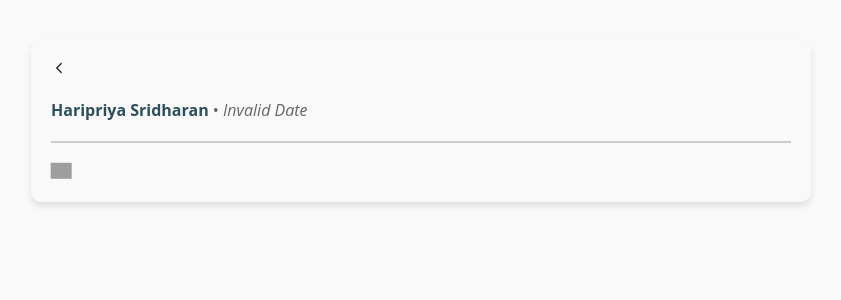
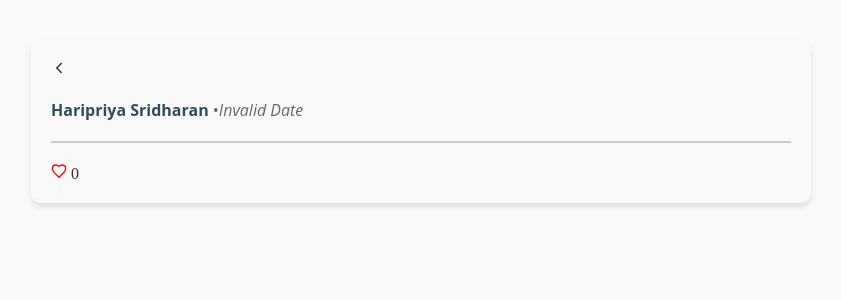
Before and after one commit to hp-qwlt/my-rss-reader, a React (Create React App) app: page /post in a window 1280 px wide. Shown: the top 300 px of the page, without its empty margins (219-1060 px from the left). Built offline with nearby package versions, Linux system fonts and the light colour scheme; no server answers; grey boxes are pictures that could not be loaded.

Commit message:
updated likes logic

```diff
--- a/src/Post.js
+++ b/src/Post.js
@@ -1,8 +1,8 @@
-import React, { useState, useEffect, useContext } from 'react';
+import React, { useState, useEffect } from 'react';
 import { useNavigate, useLocation } from 'react-router-dom';
 import parse from 'html-react-parser';
 import './Post.css';
-import { LikesContext } from './likesContext';
+import { useLikes } from './likesContext';
 import { IoIosArrowBack } from 'react-icons/io';
 
 const Post = () => {
@@ -10,71 +10,85 @@ const Post = () => {
   const [postTitle, setPostTitle] = useState('');
   const [postDate, setPostDate] = useState('');
   const [postCategory, setPostCategory] = useState('');
-  const { likesData } = useContext(LikesContext);
-  const [likesCount, setLikesCount] = useState(0); // State for likes count
+  const { likesData, updateLikesData } = useLikes();
+  const [likesCount, setLikesCount] = useState(0);
+  const [isLiked, setIsLiked] = useState(false);
   const location = useLocation();
-  const navigate = useNavigate(); // Using useNavigate instead of useHistory
+  const navigate = useNavigate();
 
   useEffect(() => {
-    const parsePostContent = () => {
-      const searchParams = new URLSearchParams(location.search);
-      const content = searchParams.get('content');
-      const title = searchParams.get('title');
-      const date = searchParams.get('pubDate');
-      const category = searchParams.get('category');
+    const params = new URLSearchParams(location.search);
+    const content = params.get('content');
+    const title = params.get('title');
+    const date = params.get('pubDate');
+    const category = params.get('category');
+
     const cleanedContent = content ? content.replace(/(<br\s*\/?>\s*){2,}/gi, '<br>').replace(/(<br>\s*<\/(ul|p|li)>)/gi, '</$2>') : '';
+
     setPostDate(date || '');
     setPostCategory(category || '');
     setPostContent(cleanedContent || '');
     setPostTitle(title || '');
+
+    // Update likes count and liked status based on fetched likes data
+    const postLikesData = likesData.find(like => like.title === title);
+    if (postLikesData) {
+      setLikesCount(postLikesData.likesCount);
+      setIsLiked(postLikesData.isLiked);
+    } else {
+      setLikesCount(0);
+      setIsLiked(false);
+    }
+  }, [location, likesData]);
+
+  const handleGoBack = () => {
+    navigate(-1);
   };
 
-    parsePostContent();
-  }, [location]);
+  const handleLikeToggle = async () => {
+    const newIsLiked = !isLiked;
+    const updatedLikesCount = newIsLiked ? parseInt(likesCount) + 1 : parseInt(likesCount) - 1;
 
-  useEffect(() => {
-    if (likesData) {
-      const postLikesData = likesData.find(like => like.title === postTitle);
-      setLikesCount(postLikesData ? postLikesData.likesCount : 0);
+    try {
+      const response = await fetch('https://api.haripriya.org/update-likes', {
+        method: 'POST',
+        headers: {
+          'Content-Type': 'application/json'
+        },
+        body: JSON.stringify({ title: postTitle, likesCount: updatedLikesCount.toString() })
+      });
+      const data = await response.json();
+      if (response.ok) {
+        updateLikesData(likesData.map(like => like.title === postTitle ? { ...like, likesCount: updatedLikesCount, isLiked: newIsLiked } : like));
+        setIsLiked(newIsLiked);
+        setLikesCount(updatedLikesCount);
+      } else {
+        throw new Error(data.message || 'Failed to update the like status on the server.');
       }
-  }, [likesData, postTitle]);
-
-  const formatDate = (dateString) => {
-    const date = new Date(dateString);
-    const options = { month: 'short', day: 'numeric', year: 'numeric' };
-    return date.toLocaleDateString('en-US', options);
-  };
-
-  const handleGoBack = () => {
-    navigate(-1); // Navigate back one step
+    } catch (error) {
+      console.error('Failed to update likes:', error);
+      // No need to revert isLiked or likesCount since they weren't changed yet
+    }
   };
 
   return (
     <div className="post-container">
       <div className="back-button" onClick={handleGoBack}>
-        <IoIosArrowBack className="back-icon" style={{cursor:'pointer'}}/>
+        <IoIosArrowBack className="back-icon" style={{ cursor: 'pointer' }} />
       </div>
       <h1 className="post-title">{parse(postTitle)}</h1>
       <div className="post-meta">
-        <span className="author-name">Haripriya Sridharan</span> &bull;&nbsp;
-        <span className="post-date">{parse(formatDate(postDate))}</span>
-        <hr/>
+        <span className="author-name">Haripriya Sridharan</span> &bull;
+        <span className="post-date">{parse(new Date(postDate).toLocaleDateString('en-US', { month: 'short', day: 'numeric', year: 'numeric' }))}</span>
+        <hr />
       </div>
       <div className="post-content">{parse(postContent)}</div>
-      {likesCount ? (
-        <span>
-          <svg stroke="currentColor" fill="currentColor" strokeWidth="2" viewBox="0 0 24 24" color="black" height="1em" width="1em" xmlns="http://www.w3.org/2000/svg" style={{ color: 'black', fill: 'white', stroke: 'red' }}>
-            <path style={{display:'none'}} fill="none" d="M0 0h24v24H0z"></path>
+      <span onClick={handleLikeToggle} style={{ cursor: 'pointer' }}>
+        <svg stroke="currentColor" fill="currentColor" strokeWidth="2" viewBox="0 0 24 24" height="1em" width="1em" style={{ color: 'black', fill: isLiked ? 'red' : 'none', stroke: isLiked ? 'none' : 'red' }}>
           <path d="m12 21.35-1.45-1.32C5.4 15.36 2 12.28 2 8.5 2 5.42 4.42 3 7.5 3c1.74 0 3.41.81 4.5 2.09C13.09 3.81 14.76 3 16.5 3 19.58 3 22 5.42 22 8.5c0 3.78-3.4 6.86-8.55 11.54L12 21.35z"></path>
         </svg>
-          &nbsp;
-          <span>{likesCount}</span>
+        &nbsp;{likesCount}
       </span>
-      ) : (
-        <div id="heart">
-          <img className="bottom" src="https://images.freeimages.com/image/previews/a7f/pink-love-heart-png-design-5692900.png" width="20px" />
-        </div>
-      )}
     </div>
   );
 };
--- a/src/RSSFeed.js
+++ b/src/RSSFeed.js
@@ -1,9 +1,9 @@
-import React, { useState, useEffect, useContext } from 'react';
+import React, { useState, useEffect } from 'react';
 import { useNavigate } from 'react-router-dom';
 import { RiLoader2Line } from 'react-icons/ri'; // Import loader icon
-import { MdHome, MdFavorite } from 'react-icons/md'; // Import Material Design home and favorite icons
+import { MdHome } from 'react-icons/md'; // Import Material Design home icon
 import './RSSFeed.css'; // Import CSS for styling
-import { LikesContext } from './likesContext'; // Import the LikesContext
+import { useLikes } from './likesContext'; // Import the LikesContext
 
 const targetUrl = 'https://api.haripriya.org/rss-feed';
 const targetUrlScrape = 'https://api.haripriya.org/scrape';
@@ -13,17 +13,12 @@ const RSSFeed = () => {
   const [selectedCategory, setSelectedCategory] = useState('');
   const [filteredFeedItems, setFilteredFeedItems] = useState([]);
   const [loading, setLoading] = useState(true);
-  const [likesLoading, setLikesLoading] = useState(true);
-  const [likedItems, setLikedItems] = useState([]); // State to keep track of liked items
   const navigate = useNavigate();
-  const { likesData } = useContext(LikesContext);
-
-
-  useEffect(() => {
-  }, [likesData]);
+  const { likesData, updateLikesData } = useLikes();
 
   useEffect(() => {
     const fetchRSSFeed = async () => {
+      setLoading(true);
       try {
         const response = await fetch(targetUrl);
         const data = await response.text();
@@ -51,47 +46,36 @@ const RSSFeed = () => {
   }, []);
 
   useEffect(() => {
-    if (selectedCategory) {
-      const filteredItems = feedItems.filter(item => item.category === selectedCategory);
-      setFilteredFeedItems(filteredItems);
-    } else {
-      setFilteredFeedItems(feedItems);
-    }
+    setFilteredFeedItems(selectedCategory ? feedItems.filter(item => item.category === selectedCategory) : feedItems);
   }, [selectedCategory, feedItems]);
 
-  useEffect(() => {
-    const fetchLikesData = async () => {
+  const handleLikeToggle = async (title) => {
+    const isAlreadyLiked = likesData.some(like => like.title === title && like.isLiked);
+    const newLikesCount = isAlreadyLiked ? parseInt(likesData.find(like => like.title === title).likesCount) - 1 : parseInt(likesData.find(like => like.title === title).likesCount) + 1;
+
+    const updatedLikesData = likesData.map(like => {
+      if (like.title === title) {
+        return { ...like, likesCount: newLikesCount.toString(), isLiked: !isAlreadyLiked };
+      }
+      return like;
+    });
+
+    updateLikesData(updatedLikesData);
+
     try {
-        const response = await fetch(targetUrlScrape);
-        const data = await response.json();
-        // setLikesData(data);
-        setLikesLoading(false);
+      const response = await fetch('https://api.haripriya.org/update-likes', {
+        method: 'POST',
+        headers: {
+          'Content-Type': 'application/json'
+        },
+        body: JSON.stringify({ title, likesCount: newLikesCount.toString() })
+      });
+      if (!response.ok) throw new Error('Failed to update likes');
     } catch (error) {
-        console.error('Error fetching likes data:', error);
-        setLikesLoading(false);
+      console.error('Failed to update likes in Redis:', error);
+      // Revert the likes data in case of error
+      updateLikesData(likesData);
     }
-    };
-    fetchLikesData();
-  }, []);
-
-  const handleReadMore = (content, title, pubDate, category,likesCount) => {
-    navigate(`/post?pubDate=${encodeURIComponent(pubDate)}&category=${encodeURIComponent(category)}&title=${encodeURIComponent(title)}&content=${encodeURIComponent(content)}`);
-  };
-
-  const handleImageLoad = (index) => {
-    const updatedFeedItems = [...feedItems];
-    updatedFeedItems[index].imageLoading = false;
-    setFeedItems(updatedFeedItems);
-  };
-
-  const handleLikeToggle = (title) => {
-    setLikedItems(prevLikedItems => {
-      if (prevLikedItems.includes(title)) {
-        return prevLikedItems.filter(item => item !== title);
-      } else {
-        return [...prevLikedItems, title];
-      }
-    });
   };
 
   return (
@@ -120,49 +104,26 @@ const RSSFeed = () => {
             <li key={index} className="rss-feed-item">
               <div className="rss-feed-item-image">
                 {item.enclosure && (
-                  <>
                   <img
                     src={item.enclosure}
                     alt="Enclosure"
-                      className={`enclosure-image ${item.imageLoading ? 'hide' : ''}`}
-                      onLoad={() => handleImageLoad(index)}
-                      onClick={() => {
-                        const postLikesData = likesData ? likesData.find(like => like.title === item.title) : [];
-                        const likesCount = postLikesData ? postLikesData.likesCount : 0;
-                        handleReadMore(item.content, item.title, item.pubDate, item.category, likesCount)}
-                      }
+                    className="enclosure-image"
+                    onLoad={() => setFeedItems(feedItems.map((fi, fiIndex) => fiIndex === index ? {...fi, imageLoading: false} : fi))}
                   />
-                  </>
                 )}
               </div>
               <div className="rss-feed-item-content">
-                <h2 className="rss-feed-item-title" onClick={() => {
-                  const postLikesData = likesData.find(like => like.title === item.title);
-                  const likesCount = postLikesData ? postLikesData.likesCount : 0;
-                  handleReadMore(item.content, item.title, item.pubDate, item.category, likesCount)}
-                }>{item.title}</h2>
+                <h2 className="rss-feed-item-title" onClick={() => navigate(`/post?pubDate=${encodeURIComponent(item.pubDate)}&category=${encodeURIComponent(item.category)}&title=${encodeURIComponent(item.title)}&content=${encodeURIComponent(item.content)}`)}>
+                  {item.title}
+                </h2>
                 <p className="rss-feed-item-description">{item.description}</p>
                 <p className="rss-feed-item-date">Date: {new Date(item.pubDate).toLocaleDateString()}</p>
-                <span onClick={() => handleLikeToggle(item.title)}>
-                <span className="favorite-icon">
-
-                  {likesData && likesData.length > 0  && likesData.find(like => like.title === item.title) ? (
-                    <span>
-                    <svg stroke="currentColor" fill="currentColor" strokeWidth="2" viewBox="0 0 24 24" color="black" height="1em" width="1em" xmlns="http://www.w3.org/2000/svg" style={{ color: 'black', fill: likedItems.includes(item.title) ? 'red' : 'white', stroke: likedItems.includes(item.title) ? 'none' : 'red' }}>
-                      <path style={{display:'none'}} fill="none" d="M0 0h24v24H0z"></path>
+                <span onClick={() => handleLikeToggle(item.title)} className="favorite-icon">
+                  <svg stroke="currentColor" fill="currentColor" strokeWidth="2" viewBox="0 0 24 24" color="black" height="1em" width="1em" xmlns="http://www.w3.org/2000/svg" style={{ color: 'black', fill: likesData.find(like => like.title === item.title)?.isLiked ? 'red' : 'white', stroke: 'red' }}>
                     <path d="m12 21.35-1.45-1.32C5.4 15.36 2 12.28 2 8.5 2 5.42 4.42 3 7.5 3c1.74 0 3.41.81 4.5 2.09C13.09 3.81 14.76 3 16.5 3 19.58 3 22 5.42 22 8.5c0 3.78-3.4 6.86-8.55 11.54L12 21.35z"></path>
                   </svg>
-                     &nbsp;
-                    <span>{likesData.find(like => like.title === item.title).likesCount}</span>
+                  &nbsp;{likesData.find(like => like.title === item.title)?.likesCount}
                 </span>
-                  ) : (
-                    <div id="heart">
-                                          <img className="bottom" src="https://images.freeimages.com/image/previews/a7f/pink-love-heart-png-design-5692900.png" width="20px" />
-                    </div>
-                  )}
-                </span>
-              </span>
-
               </div>
             </li>
           ))}
```
Also changed, not shown: src/likesContext.js (+10 -2 lines), 1 other file (tests, documents, lock files or other folders). Lines whose indentation alone changed are shown as unchanged.
